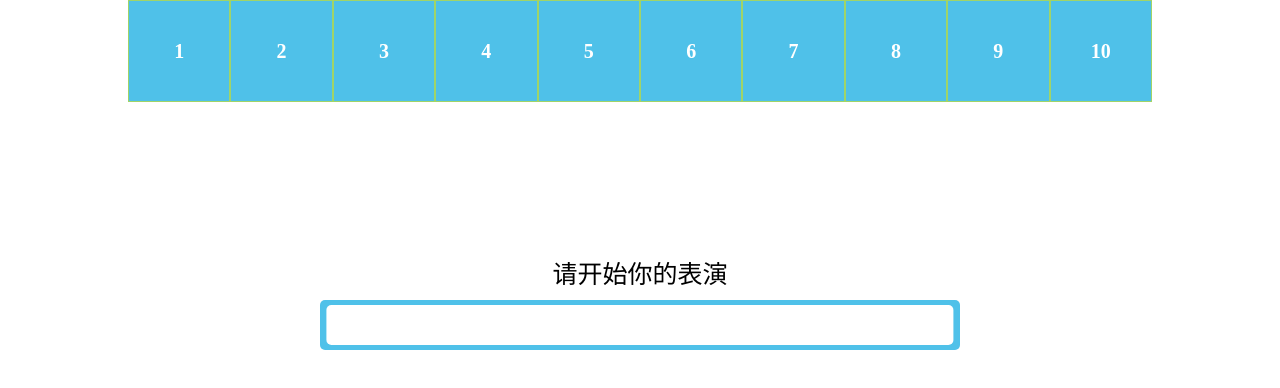
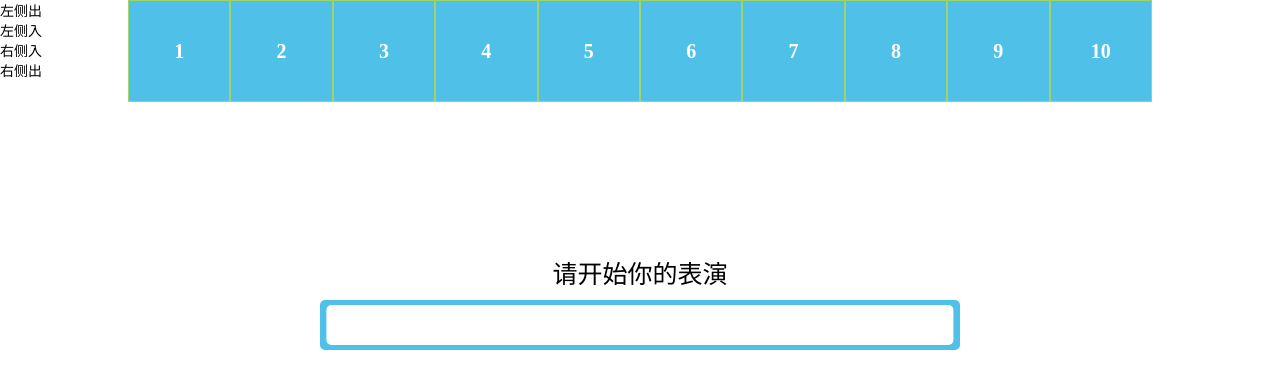
Before and after one commit to HZ-RotatingBlock/IFE_TASK_2_4_1, a plain HTML site: page index.html in a window 1280 px wide. Drawn offline with Linux system fonts and the light colour scheme.

Commit message:
index.html v0.2

```diff
--- a/index.html
+++ b/index.html
@@ -24,6 +24,12 @@
 			<lable for="input_add">请开始你的表演</lable>
 			<input type="text" name="input_add" id="input_add">
 		</div>
+		<ul class="control">
+			<li class="control_list">左侧出</li>
+			<li class="control_list">左侧入</li>
+			<li class="control_list">右侧入</li>
+			<li class="control_list">右侧出</li>
+		</ul>
 	</body>
 	<script type="text/javascript">
 
```
